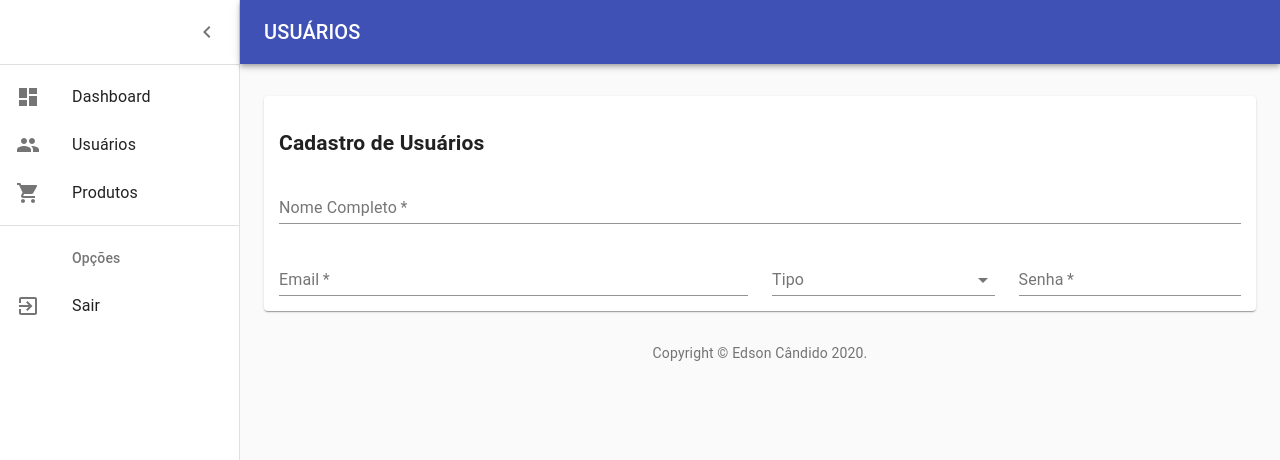
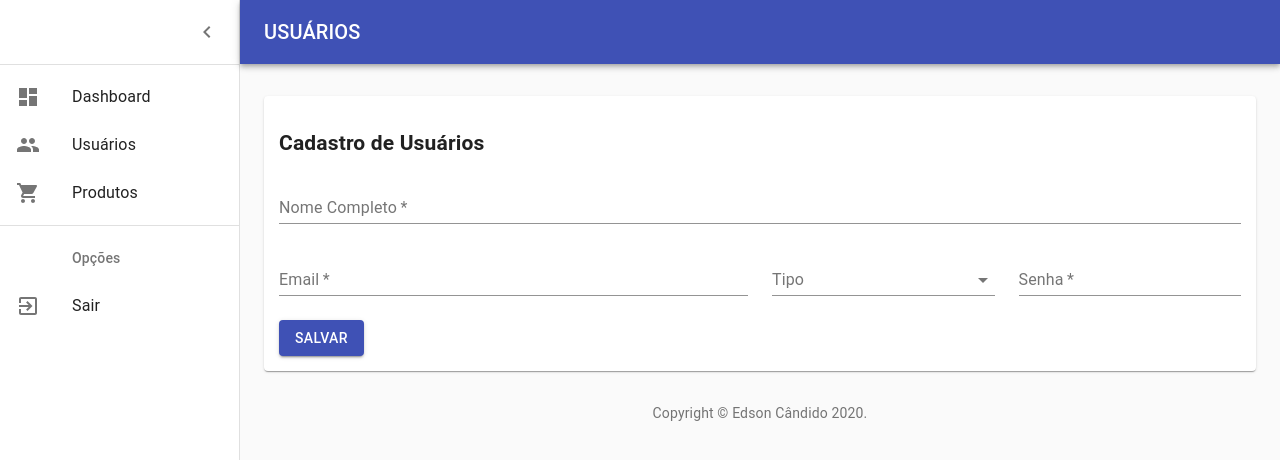
Before and after one commit to EdsonCandido73/MERN-Stack, a React (Create React App) app in the folder client/: page /admin/usuarios/cadastrar in a window 1280 px wide. Shown: the top 460 px of the page. Built offline with nearby package versions, Linux system fonts and the light colour scheme.

Commit message:
Criando o formulário de cadastro de usuário e conexão com API

```diff
--- a/client/package.json
+++ b/client/package.json
@@ -8,6 +8,7 @@
     "@testing-library/jest-dom": "^4.2.4",
     "@testing-library/react": "^9.3.2",
     "@testing-library/user-event": "^7.1.2",
+    "axios": "^0.20.0",
     "react": "^16.13.1",
     "react-dom": "^16.13.1",
     "react-router-dom": "^5.2.0",
--- a/client/src/pages/admin/usuarios/usuarios.cadastrar.js
+++ b/client/src/pages/admin/usuarios/usuarios.cadastrar.js
@@ -1,4 +1,4 @@
-import React from 'react';
+import React, { useState } from 'react';
 import { makeStyles } from '@material-ui/core/styles';
 import Box from '@material-ui/core/Box';
 import Container from '@material-ui/core/Container';
@@ -8,10 +8,13 @@ import Paper from '@material-ui/core/Paper';
 import InputLabel from '@material-ui/core/InputLabel';
 import FormControl from '@material-ui/core/FormControl';
 import Select from '@material-ui/core/Select';
+import Button from '@material-ui/core/Button';
 
 import MenuAdmin from '../../../components/menu-admin';
 
 import Footer from '../../../components/footer-admin';
+
+import api from '../../../services/api';
 
 const useStyles = makeStyles((theme) => ({
   root: {
@@ -44,6 +47,32 @@ const useStyles = makeStyles((theme) => ({
 export default function UsuarioCadastrar() {
   const classes = useStyles();
 
+  const [nome, setNome] = useState('');
+  const [email, setEmail] = useState('');
+  const [senha, setSenha] = useState('');
+  const [tipo, setTipo] = useState('');
+
+  async function handleSubmit() {
+    const data = {
+      nome_usuario: nome,
+      email_usuario: email,
+      senha_usuario: senha,
+      tipo_usuario: tipo
+    }
+
+    if (nome !== '' && email !== '' && senha !== '' && tipo !== '') {
+      const response = await api.post('/api/usuarios', data);
+
+      if (response.status === 200) {
+        window.location.href='/admin/usuarios'
+      } else {
+        alert('Erro ao cadastrar o usuário!')
+      }
+    } else {
+      alert('Por favor, preencha todos os dados!')
+    }
+  }
+
    return (
     <div className={classes.root}>
 
@@ -64,6 +93,8 @@ export default function UsuarioCadastrar() {
                     label="Nome Completo"
                     fullWidth
                     autoComplete="nome"
+                    value={nome}
+                    onChange={ e => setNome(e.target.value)}
                   />
                 </Grid>
                 <Grid item xs={12} sm={6}>
@@ -74,6 +105,8 @@ export default function UsuarioCadastrar() {
                     label="Email"
                     fullWidth
                     autoComplete="email"
+                    value={email}
+                    onChange={ e => setEmail(e.target.value)}
                   />
                 </Grid>
                 <Grid item xs={12} sm={3}>
@@ -81,12 +114,12 @@ export default function UsuarioCadastrar() {
                     <InputLabel htmlFor="labelTipo">Tipo</InputLabel>
                     <Select
                       native
-                      // value={state.age}
-                      // onChange={handleChange}
                       inputProps={{
                         name: 'labelTipo',
                         id: 'tipo',
                       }}
+                      value={tipo}
+                      onChange={ e => setTipo(e.target.value)}
                     >
                       <option aria-label="None" value="" />
                       <option value={1}>Administrador</option>
@@ -103,7 +136,14 @@ export default function UsuarioCadastrar() {
                     label="Senha"
                     fullWidth
                     autoComplete="senha"
+                    value={senha}
+                    onChange={ e => setSenha(e.target.value)}
                   />
+                </Grid>
+                <Grid item xs={12} sm={12}>
+                  <Button variant="contained" onClick={handleSubmit} color="primary">
+                    Salvar
+                  </Button>
                 </Grid>
               </Grid>
             </Paper>
--- a/client/src/routes.js
+++ b/client/src/routes.js
@@ -14,7 +14,7 @@ import UsuarioCadastrar from './pages/admin/usuarios/usuarios.cadastrar';
 
 // Imports Client
 import Home from './pages/client/home';
-import ProdutoDetails from './pages/client/produtos/produtos.datails';
+import ProdutoDetails from './pages/client/produtos/produtos.details';
 
 export default function Routes() {
 
--- /dev/null
+++ b/client/src/services/api.js
@@ -0,0 +1,7 @@
+import axios from 'axios';
+
+const api = axios.create({
+    baseURL: 'http://localhost:5000'
+})
+
+export default api;
```
Also changed, not shown: client/src/pages/client/produtos/produtos.details.js (renamed from client/src/pages/client/produtos/produtos.datails.js), 1 other file (tests, documents, lock files or other folders).
